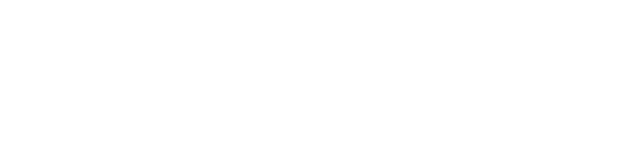
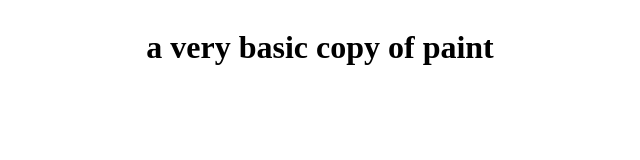
Before and after one commit to maribvidal/odin-etch-a-sketch, a plain HTML site: page index.html in a window 1280 px wide. Shown: the whole page, without its empty margins (320-960 px from the left). Drawn offline with Linux system fonts and the light colour scheme.

Commit message:
Agregué un encabezado

```diff
--- a/index.html
+++ b/index.html
@@ -7,6 +7,7 @@
     <link rel="stylesheet" href="style.css" />
 </head>
 <body>
+    <h1>a very basic copy of paint</h1>
     <script src="script.js" />
 </body>
 </html>
```
